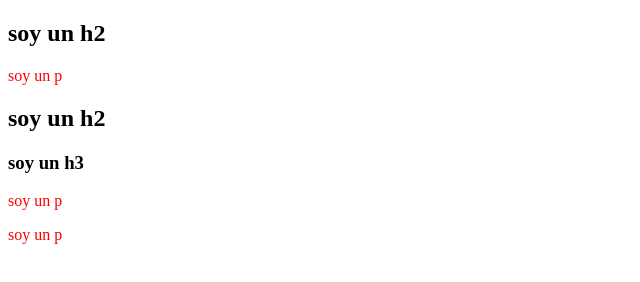
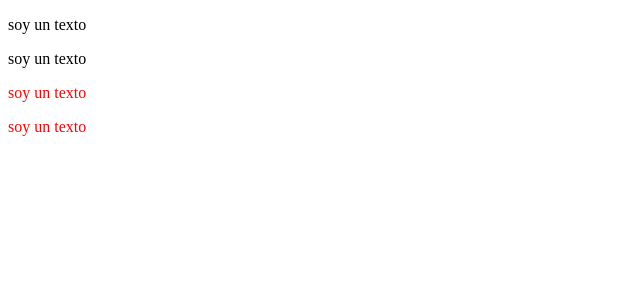
Before and after one commit to abidantriguero/definitivoHTMLyCSS, a plain HTML site: page css/claseCombinadores/index.html in a window 1280 px wide. Shown: the whole page, without its empty margins (0-640 px from the left). Drawn offline with Linux system fonts and the light colour scheme.

Commit message:
Combinadores: Hijo y Descendiente

```diff
--- a/css/claseCombinadores/index.html
+++ b/css/claseCombinadores/index.html
@@ -10,6 +10,7 @@
 <body>
     <div>
 
+        <!-- Clase 30 -->
         <!-- <h2>Soy un h2</h2>
         <p>Soy un p</p>
         <h2>Soy un h2</h2>
@@ -18,12 +19,26 @@
         <h2>Soy un h2</h2>
         <p>Soy un p</p> -->
 
+        <!-- Clase 31
         <h2>soy un h2</h2>
         <p>soy un p</p>
         <h2>soy un h2</h2>
         <h3>soy un h3</h3>
         <p>soy un p</p>
-        <p>soy un p</p>
+        <p>soy un p</p> -->
+
+        <article>
+            <p>soy un texto</p>
+        </article>
+        <article>
+            <p>soy un texto</p>
+        </article>
+        <section>
+            <div>
+                <p>soy un texto</p>
+            </div>
+        </section>
+        <p>soy un texto</p>
     </div>
 </body>
 </html>
--- a/css/claseCombinadores/style.css
+++ b/css/claseCombinadores/style.css
@@ -2,6 +2,10 @@
     color: red;
 } */
 
-h2 ~ p {
+/* h2 ~ p {
+    color: red;
+} */
+
+div > p {
     color: red;
 }
```
